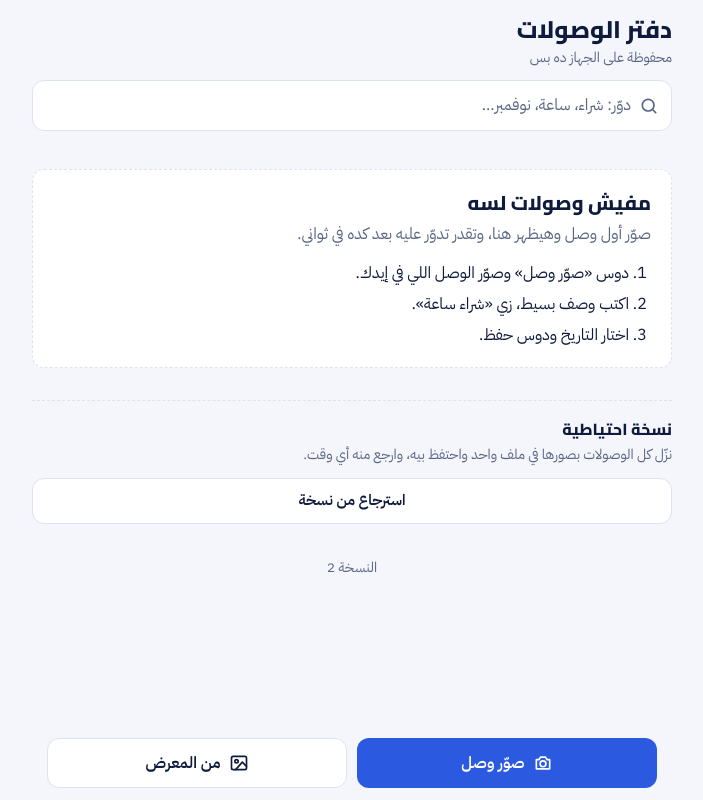
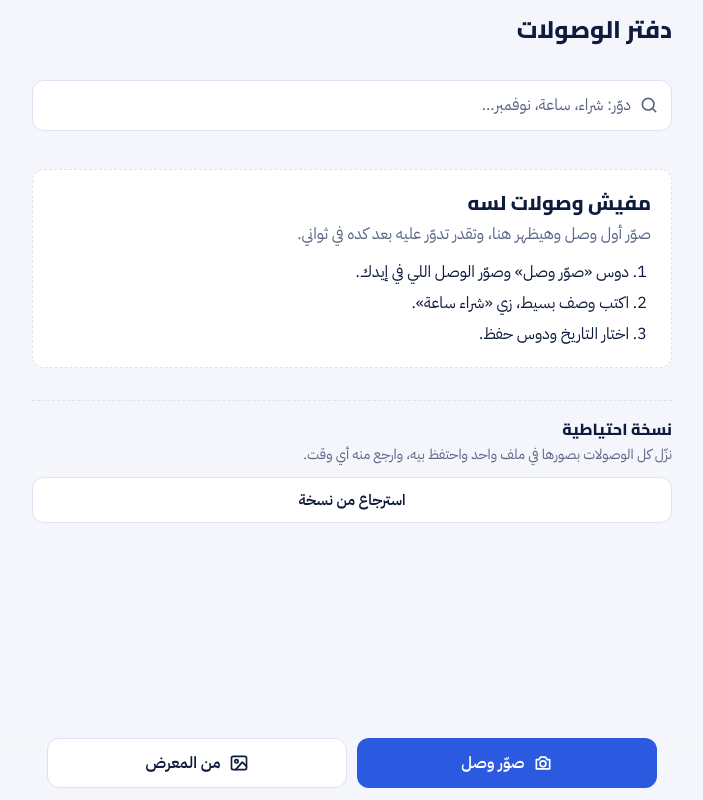
Before and after one commit to Moamen-Git/receipts, a plain HTML site: page index.html in a window 1280 px wide. Shown: the whole page, without its empty margins (288-991 px from the left). Drawn offline with Linux system fonts and the light colour scheme.

Commit message:
Add files via upload

```diff
--- a/index.html
+++ b/index.html
@@ -114,7 +114,6 @@ label{display:block;margin:10px 0 6px;font-size:14px;font-weight:600}
 .backup p{margin:0 0 12px;color:var(--muted);font-size:14px}
 .backup .row{display:flex;gap:10px;flex-wrap:wrap}
 .backup .btn{flex:1 1 150px;min-height:46px;font-size:15px}
-.ver{margin:18px 0 0;text-align:center;font-size:12px;color:var(--muted)}
 .bkmsg{margin:10px 0 0;min-height:21px;font-size:14px;color:var(--muted)}
 @media (prefers-reduced-motion:reduce){.panel{animation:none}}
 </style>
@@ -141,7 +140,6 @@ label{display:block;margin:10px 0 6px;font-size:14px;font-weight:600}
       <button id="bkRestore" class="btn" type="button">استرجاع من نسخة</button>
     </div>
     <p id="bkMsg" class="bkmsg" role="status" aria-live="polite"></p>
-    <p class="ver">النسخة 2</p>
   </section>
 </div>
 <input id="fileRestore" type="file" accept=".json,application/json" hidden>
@@ -310,9 +308,8 @@ label{display:block;margin:10px 0 6px;font-size:14px;font-weight:600}
       return (b.d-a.d)||((b.it.createdAt||0)-(a.it.createdAt||0));
     });
     var rows=all.filter(function(r){return tokens.every(function(t){return r.hay.indexOf(t)>-1})});
-    var where=state.backend?state.backend.label:'';
-    if(!all.length){meta.textContent=where;list.append(emptyState());return}
-    meta.textContent=(tokens.length?rows.length+' من '+all.length:all.length)+' وصل · '+where;
+    if(!all.length){meta.textContent='';list.append(emptyState());return}
+    meta.textContent=(tokens.length?rows.length+' من '+all.length:all.length)+' وصل';
     if(!rows.length){list.append(el('p','note','مفيش وصل بيطابق «'+state.q.trim()+'». جرّب كلمة تانية، زي اسم الحاجة أو الشهر.'));return}
     var key='',cards=null;
     rows.forEach(function(r){
```
